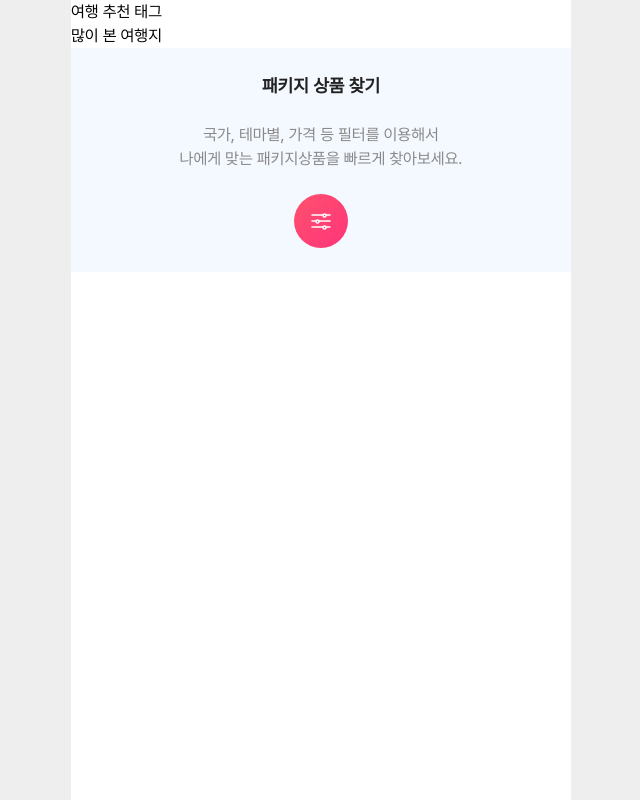
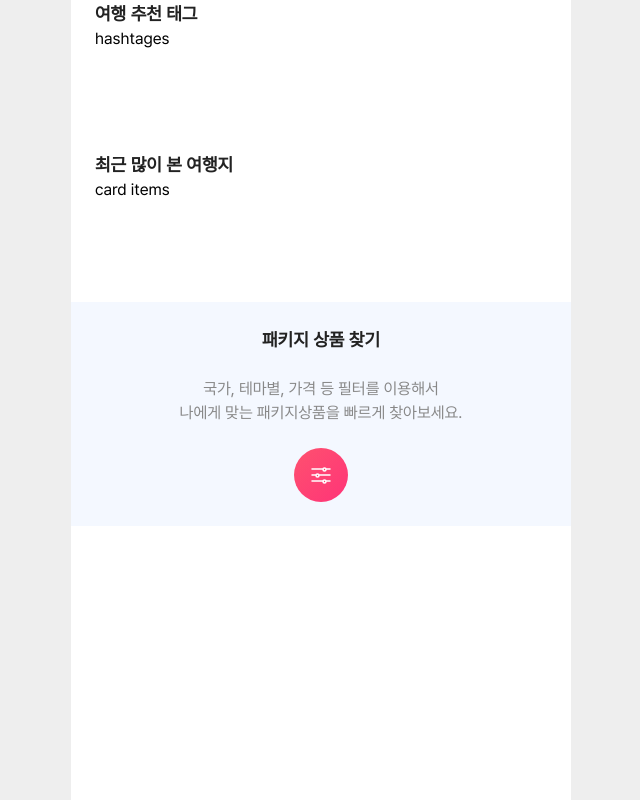
Before and after one commit to yanolja-finalproject/LETS_FE, a Next.js app: page /search in a window 1280 px wide. Shown: the whole page, without its empty margins (319-959 px from the left). Built offline with nearby package versions, Linux system fonts and the light colour scheme.

Commit message:
Feat: 검색 컨텐츠 박스 컴포넌트 생성

```diff
--- /dev/null
+++ b/src/app/search/_component/ContentsBox.tsx
@@ -0,0 +1,18 @@
+import React from "react";
+
+const ContentsBox = ({
+  title,
+  children,
+}: {
+  title: string;
+  children: React.ReactNode;
+}) => {
+  return (
+    <section className="ml-6">
+      <p className="text-black-2 font-semibold text-[18px]">{title}</p>
+      {children}
+    </section>
+  );
+};
+
+export default ContentsBox;
--- a/src/app/search/page.tsx
+++ b/src/app/search/page.tsx
@@ -1,11 +1,16 @@
 import React from "react";
 import ForwardBox from "./_component/ForwardBox";
+import ContentsBox from "./_component/ContentsBox";
 
 const SearchKeywordPage = () => {
   return (
     <div className="flex flex-col w-full">
-      <div>여행 추천 태그</div>
-      <div>많이 본 여행지</div>
+      <ContentsBox title="여행 추천 태그">
+        <div>hashtages</div>
+      </ContentsBox>
+      <ContentsBox title="최근 많이 본 여행지">
+        <div>card items</div>
+      </ContentsBox>
       <ForwardBox />
     </div>
   );
```
